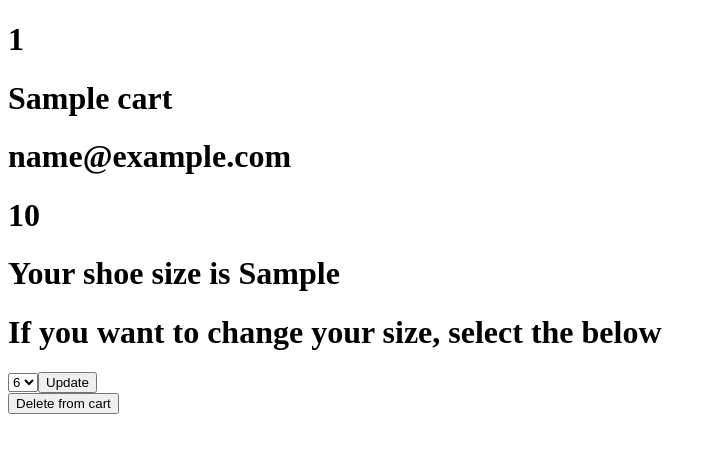
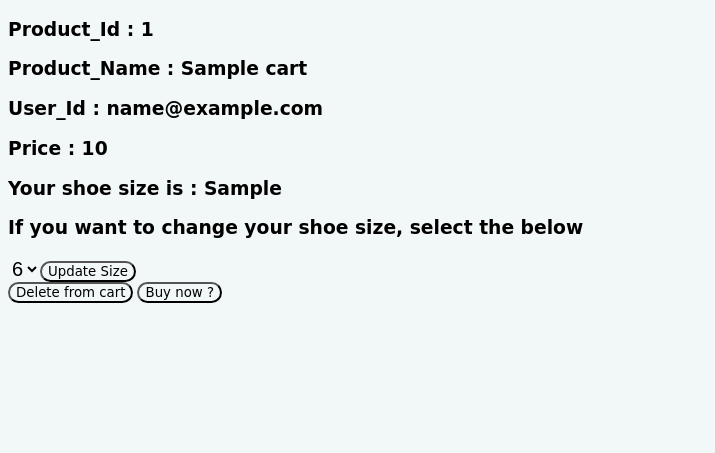
Before and after one commit to jaiganesh842/InSoles, a PHP site: page /cart.php in a window 1280 px wide. Shown: the top 453 px of the page, without its empty margins (0-715 px from the left). Run offline with PHP 8.4, Linux system fonts and the light colour scheme; the visitor is signed in with stand-in values (Sample User, id 1); tables that the repository leaves empty or names only in its code hold one stand-in row (values such as "Sample post").

Commit message:
style for cart and wishlist files are given

```diff
--- a/cart.php
+++ b/cart.php
@@ -14,6 +14,32 @@ $query = mysqli_query($conn, "SELECT * from `cart` where `email`='$_SESSION[emai
     <meta http-equiv="X-UA-Compatible" content="IE=edge">
     <meta name="viewport" content="width=device-width, initial-scale=1.0">
     <title>cart</title>
+    <style>
+         body{
+            background-color: rgb(242, 248, 248);
+         }
+         h3{
+            font-family:cursive;
+         }
+         .sec{
+            font-size:20px;
+            border:none;
+            background-color:rgba(0, 0, 0, 0);
+         }
+         .sec option{
+            background-color:black;
+            color:white;
+         }
+         .all{
+            background-color:rgba(0, 0, 0, 0);
+            font-family:cursive;
+            border-radius:50px;
+         }
+         .all:hover{
+            background-color:rgb(108, 203, 237);
+            color: rgb(0, 0, 0);
+         }
+    </style>
 </head>
 
 <body>
@@ -26,40 +52,39 @@ $query = mysqli_query($conn, "SELECT * from `cart` where `email`='$_SESSION[emai
 
         <?php
         echo "<form method='post' action=''>";
-        echo "<h1>";
+        echo "<h3>Product_Id : ";
         echo $row['id'];
-        echo "</h1>";
-        echo "<h1>";
+        echo "</h3>";
+        echo "<h3>Product_Name : ";
         echo $row['product_name'];
-        echo "</h1>";
-        echo "<h1>";
+        echo "</h3>";
+        echo "<h3>User_Id : ";
         echo $row['email'];
-        echo "</h1>";
-        echo "<h1>";
+        echo "</h3>";
+        echo "<h3>Price : ";
         echo $row['price'];
-        echo "</h1>";
-        echo "<h1>Your shoe size is ";
+        echo "</h3>";
+        echo "<h3>Your shoe size is : ";
         echo $row['size'];
-        echo "</h1>";
-        echo "<h1>If you want to change your size, select the below</h1>";
-        echo "<select name='size' value='<?php echo $size; ?>'>";
+        echo "</h3>";
+        echo "<h3>If you want to change your shoe size, select the below</h3>";
+        echo "<select class='sec' name='size' value='<?php echo $size; ?>'>";
         echo "<option value='6'>6</option>";
         echo "<option value='7'>7</option>";
         echo "<option value='8'>8</option>";
         echo "<option value='9'>9</option>";
         echo "</select>";
 
-        echo "<input type='submit' name='update' value='Update'>";
+        echo "<input class='all' type='submit' name='update' value='Update Size'>";
 
         echo "</form>";
 
         ?>
-        <a href="deltcart.php?did=<?php echo $row['id']; ?>"> <button type="text/javascript"><?php echo 'Delete from cart'  ?></button></a><?php
-
-                                                                                                                                        }
-
-
-                                                                                                                                            ?>
+        <a href="deltcart.php?did=<?php echo $row['id']; ?>"> <button class='all' type="text/javascript"><?php echo 'Delete from cart'  ?></button></a>
+        <button class='all'>Buy now ?</button>
+        <?php
+        }
+         ?>
 
 
     <?php
```
Also changed, not shown: wishlist .php (+35 -9 lines).
